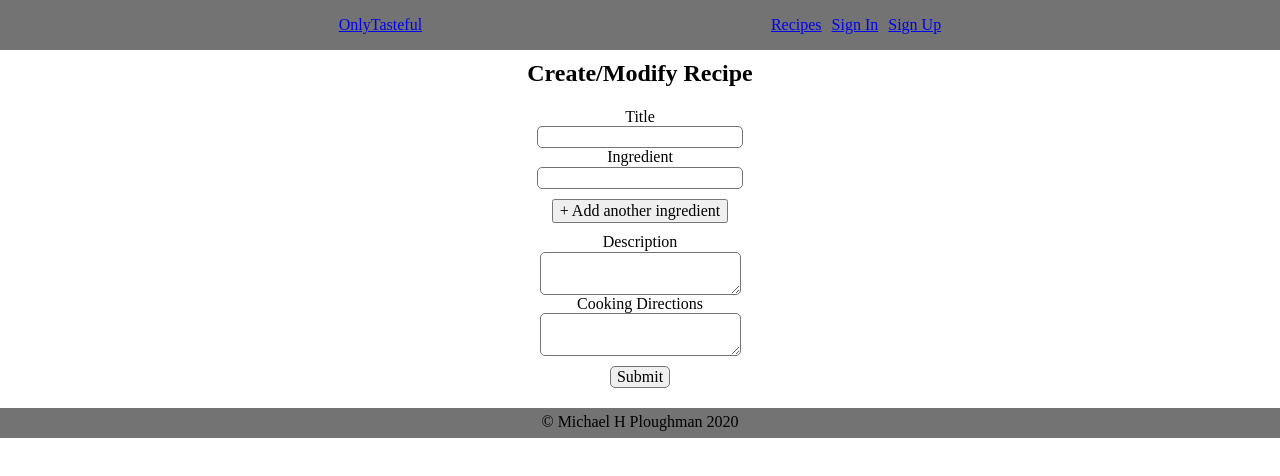
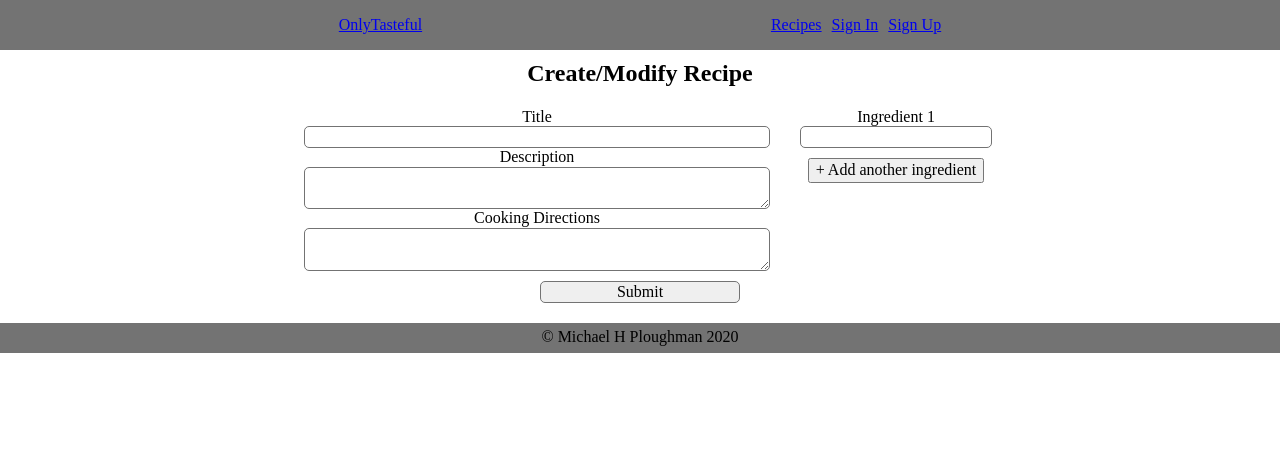
Before and after one commit to Evoxus/OnlyTasteful-client, a React (Create React App) app: page /createrecipe in a window 1280 px wide. Shown: the top 476 px of the page. Built offline with nearby package versions, Linux system fonts and the light colour scheme.

Commit message:
Refactor CreateRecipe to class component Add context to CreateRecipe Add basic styling to CreateRecipe, two column layout for 768px & ^ Hook up CreateRecipe submit to App.js

```diff
--- a/src/App/App.js
+++ b/src/App/App.js
@@ -12,8 +12,6 @@ import OnlyTastefulContext from '../OnlyTastefulContext';
 import { Recipes, Users } from '../dummy-store';
 import './App.css';
 
-// FIXME: Crash if refresh in recipe or recipe detail (store not updating recipes?)
-// TODO: Mock up user by setting user to true when signin submitted
 // TODO: Add create recipe functionality, convert to class component for state
 // TODO: Add form validation for signin
 // TODO: Add form validation for signup
@@ -50,8 +48,8 @@ class App extends Component {
     })
   }
 
-  handleCreateRecipe = () => {
-    console.log('created recipe');
+  handleCreateRecipe = (newRecipe) => {
+    console.log('created recipe', newRecipe);
   }
 
   render() {
--- a/src/CreateRecipe/CreateRecipe.css
+++ b/src/CreateRecipe/CreateRecipe.css
@@ -6,8 +6,14 @@
   margin-bottom: 20px;
 }
 
+.flexContainer {
+  display: flex;
+  flex-direction: column;
+}
+
 .createRecipeForm button,
 .createRecipeForm input[type=submit] {
+  max-width: 200px;
   margin: 10px auto;
 }
 
@@ -17,9 +23,25 @@
   border-radius: 5px;
   display: block;
   margin: 0 auto;
+  width: 60%;
   max-width: 650px;
 }
 
 .createRecipeForm label {
   display: block;
 }
+
+@media only screen and (min-width: 768px){
+  .flexContainer {
+    flex-direction: row;
+    justify-content: center;
+  }
+  .leftColumn,
+  .rightColum {
+    width: 40%;
+  }
+  .createRecipeForm input,
+  .createRecipeForm textarea {
+    width: 90%;
+  }
+}
--- a/src/CreateRecipe/CreateRecipe.js
+++ b/src/CreateRecipe/CreateRecipe.js
@@ -1,30 +1,82 @@
-import React from 'react';
+import React, { Component } from 'react';
+import OnlyTastefulContext from '../OnlyTastefulContext';
 import './CreateRecipe.css';
 
 // TODO: make ingredient list column off to side in desktop
 
-function CreateRecipe() {
+class CreateRecipe extends Component {
+  static defaultProps = {
+    history: {
+      push: () => { }
+    },
+  }
+
+  state = {
+    title: {
+      value: '',
+      touched: false,
+    },
+    description: {
+      value: '',
+      touched: false,
+    },
+    ingredients: {
+      values: [],
+      touched: false,
+    },
+    cookingDirections: {
+      value: '',
+      touched: false,
+    }
+  }
+
+  static contextType = OnlyTastefulContext;
+
+  onCreateRecipe = (e) => {
+    e.preventDefault()
+    const newRecipe = {
+      title: this.state.title.value,
+      description: this.state.description.value,
+      ingredients: this.state.ingredients.values,
+      instructions: this.state.cookingDirections.value,
+    }
+    this.context.createRecipe(newRecipe)
+    this.props.history.push('/recipes')
+  }
+
+  addIngredient = (e) => {
+    e.preventDefault()
+  }
+
+  render() {
     return (
       <main role="main" className='createRecipe'>
         <header>
           <h2>Create/Modify Recipe</h2>
         </header>
         <section>
-        <form className='createRecipeForm'>
+          <form className='createRecipeForm' onSubmit={this.onCreateRecipe}>
+            <div className='flexContainer'>
+              <div className='leftColumn'>
                 <label htmlFor='recipe_title'>Title</label>
                 <input type='text' name='title' id='recipe_title' />
-          <label htmlFor='ingredient'>Ingredient</label>
-          <input type='text' name='ingredient' id='ingredient' />
-          <button>+ Add another ingredient</button>
                 <label htmlFor='description'>Description</label>
                 <textarea name='description' id='description' />
                 <label htmlFor='cookingDirections'>Cooking Directions</label>
                 <textarea id='cookingDirections' name='cookingDirections'></textarea>
+              </div>
+              <div className='rightColumn'>
+                <label htmlFor='ingredient1'>Ingredient 1</label>
+                <input type='text' name='ingredient1' id='ingredient1' />
+                <button onClick={this.addIngredient}>+ Add another ingredient</button>
+              </div>
+            </div>
             <input type='submit' />
           </form>
         </section>
       </main>
     )
   }
+}
 
 export default CreateRecipe;
```
Lines whose indentation alone changed are shown as unchanged.
